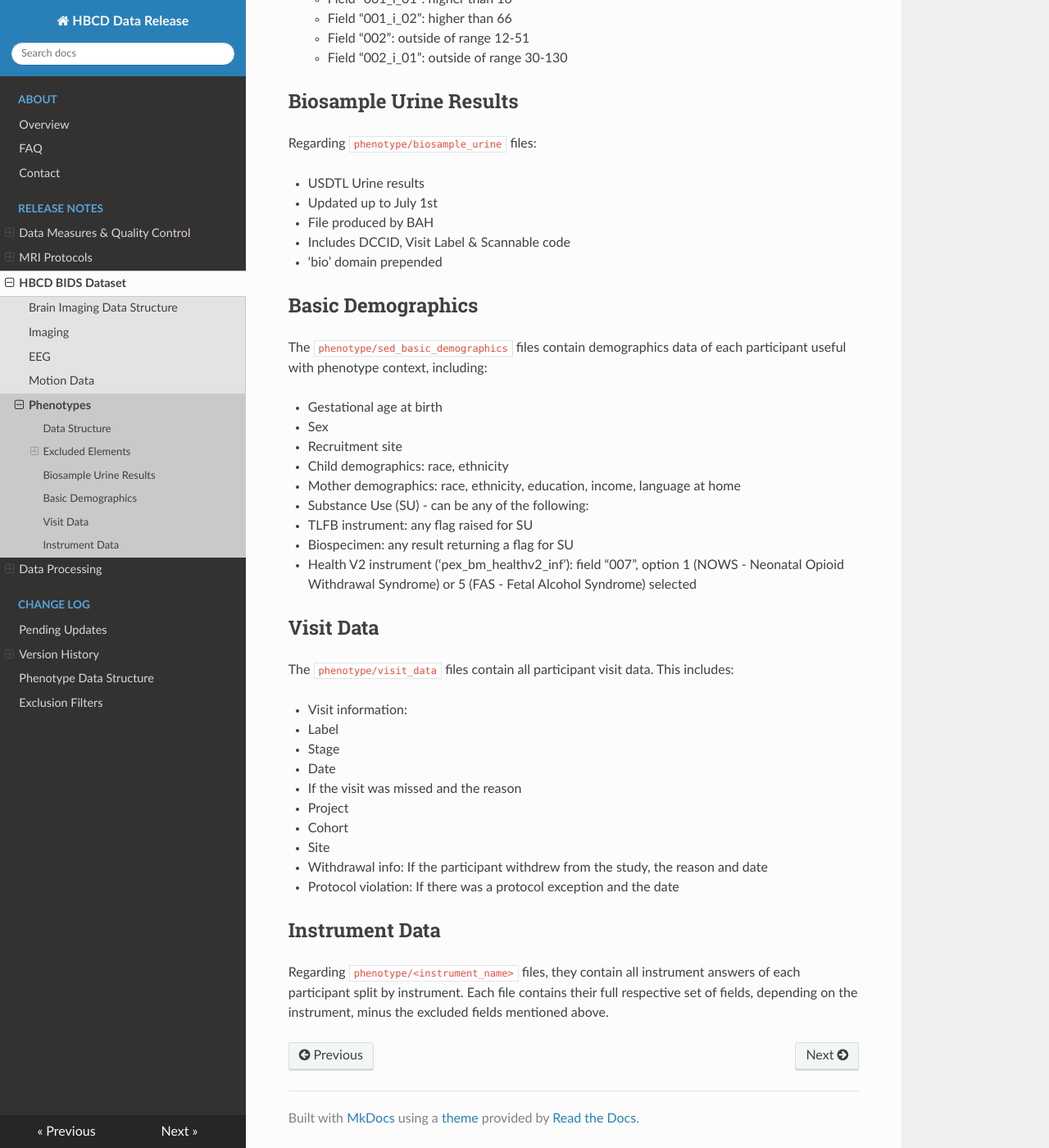
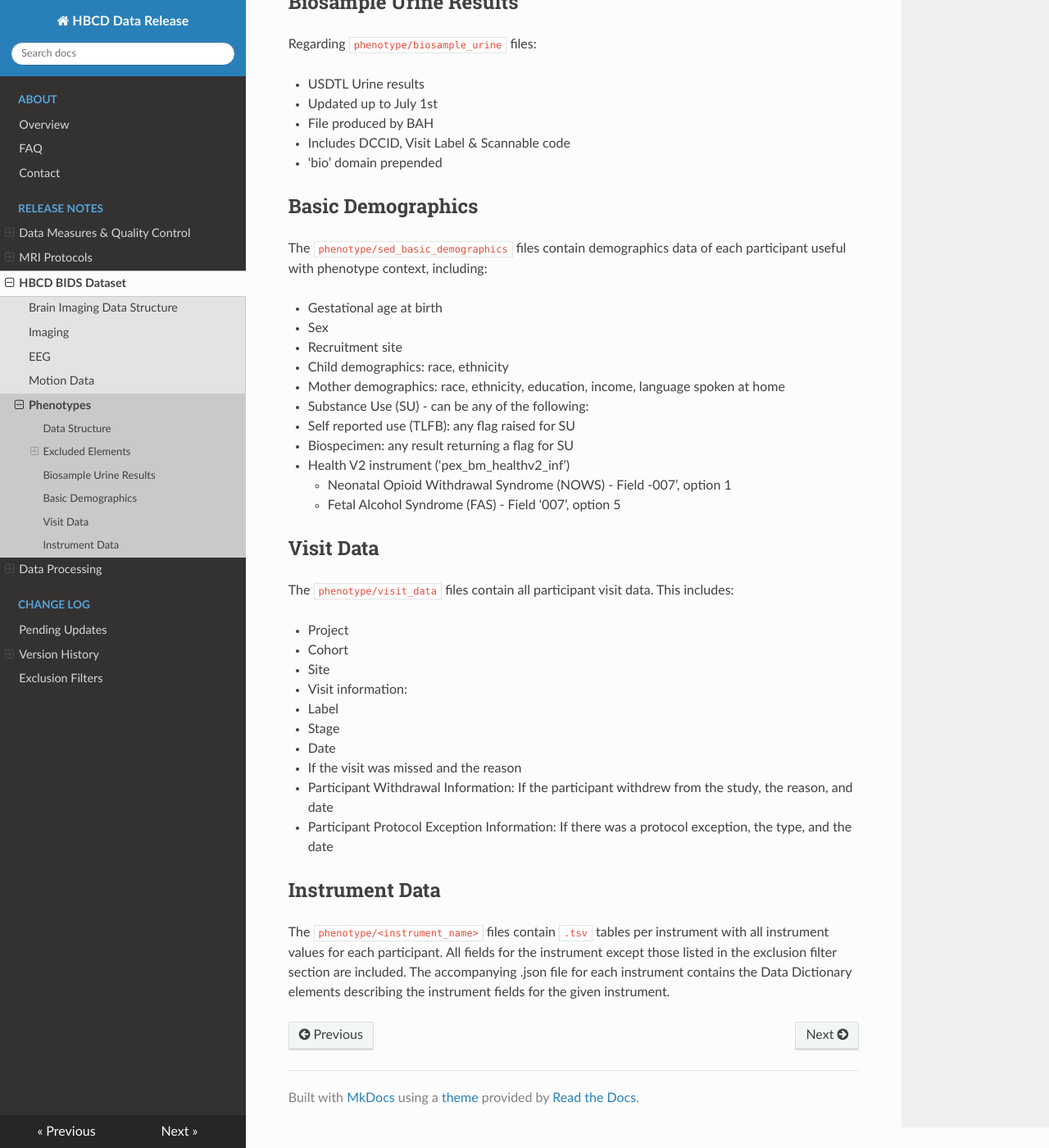
Before and after one commit to mattcieslak/hbcd-docs, an MkDocs documentation site: the page built from docs/datacuration/phenotypes.md, in a window 1280 px wide and 1400 px high, scrolled down 2388 px. Shown: the whole window at 82% size. Built offline with MkDocs 1.6.1, drawn with Linux system fonts in a browser that asks for light colours; nearby versions of some CDN libraries; some of the changed text lies outside the part shown.

Commit message:
move phenotypes datastruct info entirely over to BIDS Phenotype section (redundant info)

````diff
--- a/docs/datacuration/phenotypes.md
+++ b/docs/datacuration/phenotypes.md
@@ -16,10 +16,6 @@
 |   |__ <instrument_name>.tsv (repeat for all selected instruments)
 |   |__ <instrument_name>.json (repeat for all selected instruments)
 ```
-
-**Instrument Data**
-The `phenotype/<instrument_name>` files contain `.tsv` tables per instrument with all instrument values for each participant. All fields for the instrument except those listed in the exclusion filter section are included. The accompanying .json file for each instrument contains the Data Dictionary elements describing the instrument fields for the given instrument.
-
 ## Excluded Elements
 ### Static Elements Excluded
 Excluded **participants**:
@@ -105,25 +101,27 @@
 - Sex
 - Recruitment site
 - Child demographics: race, ethnicity
-- Mother demographics: race, ethnicity, education, income, language at home
+- Mother demographics: race, ethnicity, education, income, language spoken at home
 - Substance Use (SU) - can be any of the following:
-  - TLFB instrument: any flag raised for SU
+  - Self reported use (TLFB): any flag raised for SU
   - Biospecimen: any result returning a flag for SU
-  - Health V2 instrument (‘pex_bm_healthv2_inf’): field “007”, option 1 (NOWS - Neonatal Opioid Withdrawal Syndrome) or 5 (FAS - Fetal Alcohol Syndrome) selected
+  - Health V2 instrument (‘pex_bm_healthv2_inf’)
+      - Neonatal Opioid Withdrawal Syndrome (NOWS) - Field -007’, option 1
+      - Fetal Alcohol Syndrome (FAS) - Field ‘007’, option 5
 
 ## Visit Data
 The `phenotype/visit_data` files contain all participant visit data. This includes:
 
+- Project
+- Cohort
+- Site
 - Visit information:
    - Label
    - Stage
    - Date
    - If the visit was missed and the reason
-- Project
-- Cohort
-- Site
-- Withdrawal info: If the participant withdrew from the study, the reason and date
-- Protocol violation: If there was a protocol exception and the date
+- Participant Withdrawal Information: If the participant withdrew from the study, the reason, and date
+- Participant Protocol Exception Information: If there was a protocol exception, the type, and the date
 
 ## Instrument Data
-Regarding `phenotype/<instrument_name>` files, they contain all instrument answers of each participant split by instrument. Each file contains their full respective set of fields, depending on the instrument, minus the excluded fields mentioned above.
+The `phenotype/<instrument_name>` files contain `.tsv` tables per instrument with all instrument values for each participant. All fields for the instrument except those listed in the exclusion filter section are included. The accompanying .json file for each instrument contains the Data Dictionary elements describing the instrument fields for the given instrument.
--- a/mkdocs.yml
+++ b/mkdocs.yml
@@ -52,5 +52,4 @@
           - Beta Release 3/V1.2: changelog/versions/v1.2.md
           - Beta Release 2/V1.1: changelog/versions/v1.1.md
           - Beta Release 1/V1.0: changelog/versions/v1.0.md
-      - Phenotype Data Structure: changelog/phenotype_datastruc.md
       - Exclusion Filters: changelog/filters.md
````
Also changed, not shown: docs/changelog/phenotype_datastruc.md (deleted, +0 -54 lines).
